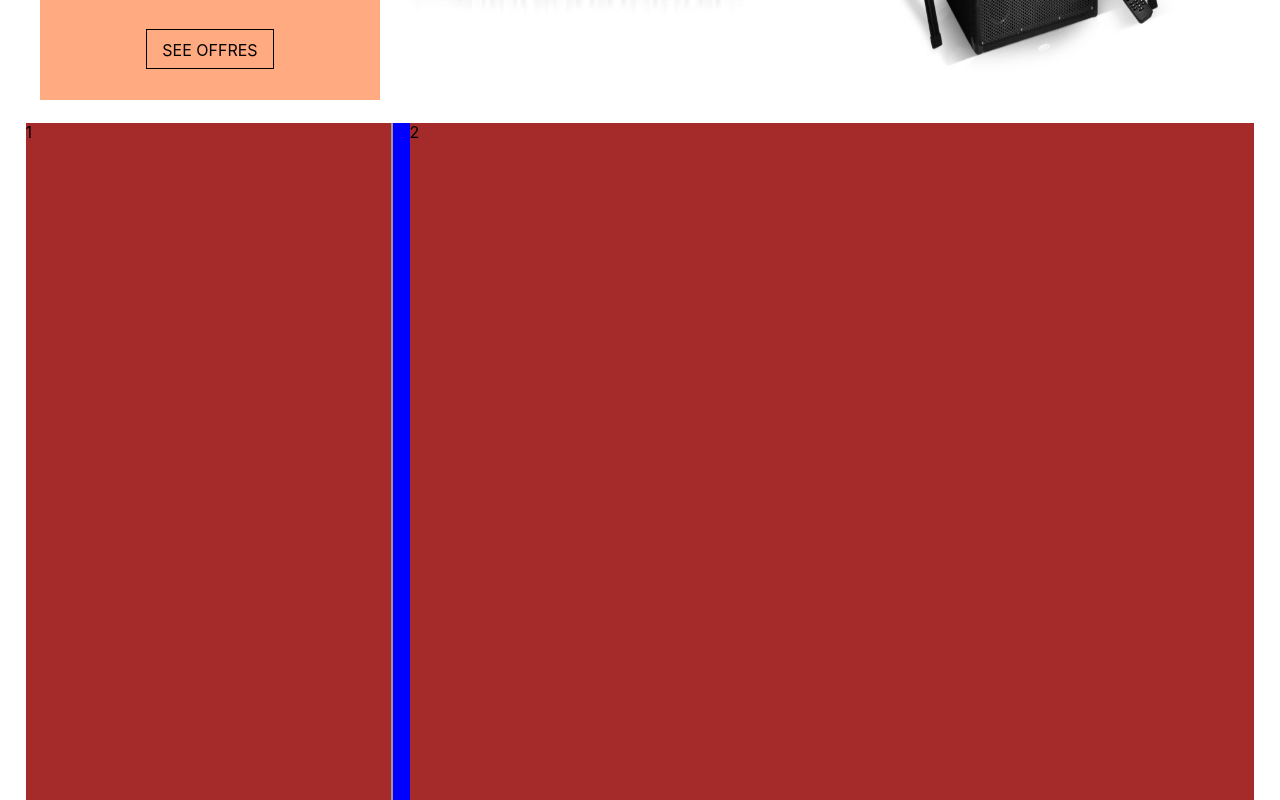
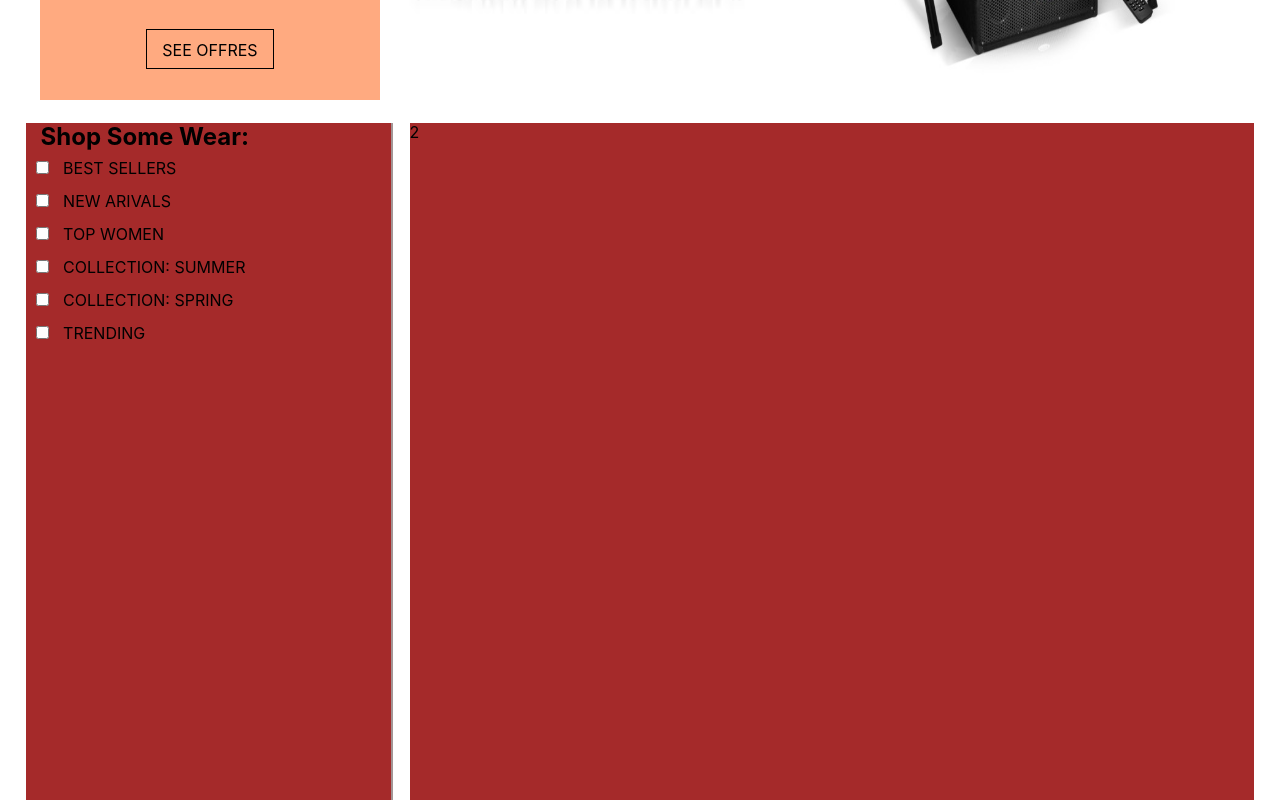
Before and after one commit to MohamedAmineYousfi/Front-Side-KA, a React (Create React App) app in the folder front-react/: page / in a window 1280 px wide. Shown: the part 1360-2160 px from the top of the page. Built offline with nearby package versions, Linux system fonts and the light colour scheme.

Commit message:
side bar done

```diff
--- a/front-react/src/components/pages/Home.js
+++ b/front-react/src/components/pages/Home.js
@@ -9,8 +9,25 @@ function Home() {
       <Caroussel />
       <Category />
       <div className="sideBar">
-        <div>1</div>
-        <div>2</div>
+        <div className="checkbox">
+          <div>
+                  <span className="span">
+            Shop Some Wear:
+
+          </span>
+          <div className="filter">
+
+          <input type="checkbox"/> <span>BEST SELLERS</span><br/>
+          <input type="checkbox"/> <span>NEW ARIVALS</span><br/>
+          <input type="checkbox"/> <span>TOP WOMEN</span><br/>
+          <input type="checkbox"/> <span>COLLECTION: SUMMER</span><br/>
+          <input type="checkbox"/> <span>COLLECTION: SPRING</span><br/>
+          <input type="checkbox"/> <span>TRENDING</span>
+          </div>
+          </div>
+
+          </div>
+        <div className="listofImages">2</div>
       </div>
     </>
   );
--- a/front-react/src/style/css/sideBar.css
+++ b/front-react/src/style/css/sideBar.css
@@ -1,5 +1,4 @@
 .sideBar {
-  background-color: blue;
   width: 96vw;
   margin-left: 2vw;
   margin-right: 2vw;
@@ -7,27 +6,50 @@
   transform: translateY(13rem);
   display: flex;
   justify-content: space-between;
+  position: relative;
   align-items: center;
 }
 
 .sideBar div {
   height: 100vh;
 }
-.sideBar div:first-child {
+.sideBar .checkbox{
   position: relative;
   background-color: brown;
+
   width: 28.6vw;
+  height: 100%;
 }
 
-.sideBar div:last-child {
+.sideBar .listofImages {
   background-color: brown;
   width: 66vw;
 }
 
-.sideBar div:first-child::after {
+.sideBar .checkbox::after {
   content: "";
   position: absolute;
   border: 1px solid rgb(163, 149, 149);
   right: -1px;
   height: 100vh;
 }
+
+.checkbox {
+  position: absolute;
+  display: flex;
+  justify-content: flex-start;
+  flex-wrap: wrap;
+ flex-direction: row;
+
+}
+ .span {
+  margin: 15px;
+  font-size: 24px;
+  font-weight: bold;
+
+}
+.filter input {
+  padding: 15px ;
+  margin: 10px;
+
+}
```
